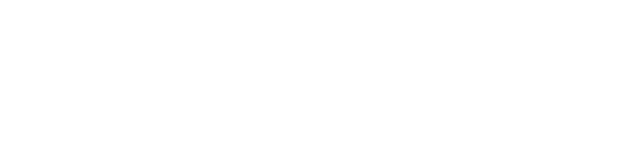
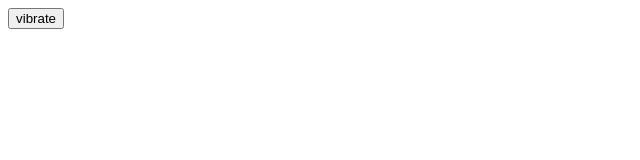
Before and after one commit to duy-titi/testVibration, a plain HTML site: page index.html in a window 1280 px wide. Shown: the whole page, without its empty margins (0-640 px from the left). Drawn offline with Linux system fonts and the light colour scheme.

Commit message:
- add gesture

```diff
--- a/index.html
+++ b/index.html
@@ -3,8 +3,32 @@
 	</head>
   <body>
     <script type="text/javascript">
-		console.log('call vibrate');
-		window.navigator.vibrate(200);
+		function vibrate(options = { duration: 100, interval: 100, count: 1 }) {
+			if (!window) {
+				return;
+			}
+
+			if (!window.navigator) {
+				return;
+			}
+
+			if (!window.navigator.vibrate) {
+				return;
+			}
+
+			const pattern = [];
+
+			for (let index = 0; index < options.count; index++) {
+				pattern.push(options.duration);
+				pattern.push(options.interval);
+			}
+
+			window.navigator.vibrate(pattern);
+		}
     </script>
+	<button
+		onclick="vibrate({ duration: 200, interval: 150, count: 3 })">
+		vibrate
+	</button>
   </body>
 </html>
```
